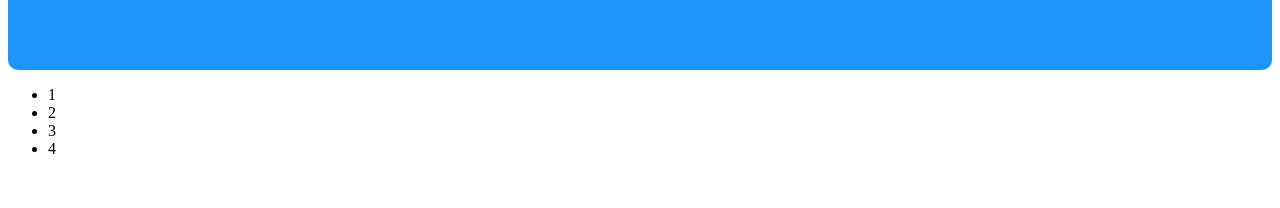
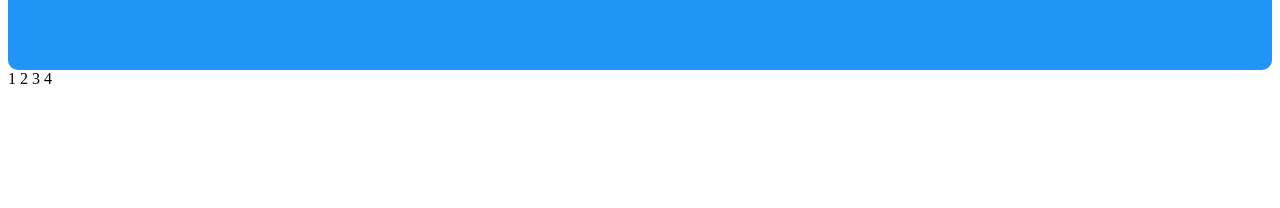
Before and after one commit to Rimepsycho/myTest01, a plain HTML site: page index.html in a window 1280 px wide. Shown: the part 188-396 px from the top of the page. Drawn offline with Linux system fonts and the light colour scheme.

Commit message:
增加導覽頁樣式

```diff
--- a/main.css
+++ b/main.css
@@ -6,6 +6,19 @@ header{
 main{
     min-height: 800px;
 }
+nav{
+    & ul{
+        list-style-type: none;
+        padding: 0;
+        margin: 0;
+        & li{
+            display: inline-block;
+            &:hover{
+                background-color: #ff9e0c;
+            }
+        }
+    }
+}
 footer{
     background-color: #c7bcbc;
     height: 60px;
```
